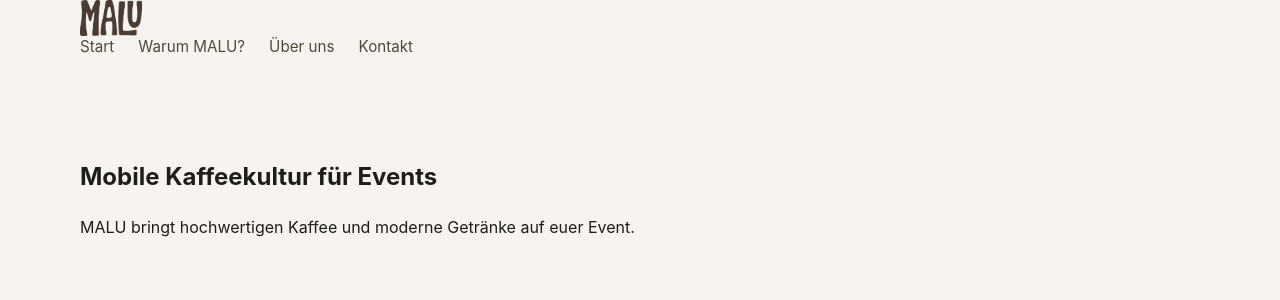
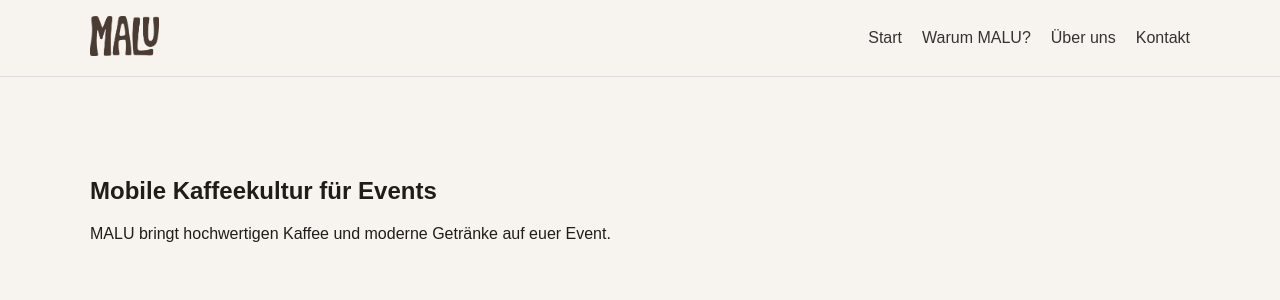
Before and after one commit to malu-website/malu-website, a React (Vite) app: page / in a window 1280 px wide. Shown: the top 300 px of the page. Built offline with nearby package versions, Linux system fonts and the light colour scheme.

Commit message:
Update index.css

```diff
--- a/index.css
+++ b/index.css
@@ -1,367 +1,44 @@
-:root {
-  font-family: Inter, ui-sans-serif, system-ui, -apple-system, BlinkMacSystemFont, 'Segoe UI', sans-serif;
-  color: #1e1d1b;
-  background: #f7f4ef;
-  line-height: 1.5;
-  font-weight: 400;
-  font-synthesis: none;
-  text-rendering: optimizeLegibility;
-  -webkit-font-smoothing: antialiased;
-  -moz-osx-font-smoothing: grayscale;
-  --bg: #f7f4ef;
-  --bg-soft: #f1ede6;
-  --text: #1f1d1a;
-  --muted: #666055;
-  --line: #dfd7cb;
-  --white: #ffffff;
-  --dark: #1f1d1a;
-}
-
-* {
-  box-sizing: border-box;
-}
-
-html {
-  scroll-behavior: smooth;
-}
-
 body {
   margin: 0;
-  min-width: 320px;
-  background: var(--bg);
-  color: var(--text);
-}
-
-a {
-  color: inherit;
-  text-decoration: none;
-}
-
-img {
-  max-width: 100%;
-  display: block;
-}
-
-.site-shell {
-  min-height: 100vh;
+  font-family: Arial, sans-serif;
+  background: #f7f4ef;
+  color: #1f1d1a;
 }
 
 .container {
-  width: min(1120px, calc(100% - 2rem));
+  width: 90%;
+  max-width: 1100px;
   margin: 0 auto;
 }
 
+/* HEADER */
 .site-header {
-  position: static;
-}
-  top: 0;
-  z-index: 20;
-  background: rgba(247, 244, 239, 0.92);
-  backdrop-filter: blur(12px);
-  border-bottom: 1px solid rgba(223, 215, 203, 0.8);
+  background: #f7f4ef;
+  border-bottom: 1px solid #ddd;
 }
 
 .header-inner {
   display: flex;
+  justify-content: space-between;
   align-items: center;
-  justify-content: space-between;
-  gap: 1rem;
-  padding: 1rem 0;
-}
-.header-left {
-  display: flex;
-  align-items: center;
-}
-.logo {
-  height: 36px;
-  width: auto;
-}
-.brand {
-  font-size: 1.25rem;
-  font-weight: 700;
-  letter-spacing: 0.28em;
+  padding: 16px 0;
 }
 
-.brand-subtitle,
-.section-label,
-.section-label-dark {
-  font-size: 0.78rem;
-  text-transform: uppercase;
-  letter-spacing: 0.18em;
-  color: #7a7369;
-}
-
-.section-label-dark {
-  color: rgba(255,255,255,0.7);
+.logo {
+  height: 40px;
 }
 
 .nav {
   display: flex;
-  gap: 1.5rem;
-  font-size: 0.95rem;
+  gap: 20px;
 }
 
 .nav a {
-  color: #4e493f;
+  text-decoration: none;
+  color: #333;
 }
 
-.nav a:hover,
-.contact-list a:hover {
-  text-decoration: underline;
+/* HERO */
+.hero-section {
+  padding: 80px 0;
 }
-
-.hero-section,
-.section {
-  padding: 5rem 0;
-}
-
-.section-white {
-  background: var(--white);
-  border-top: 1px solid var(--line);
-  border-bottom: 1px solid var(--line);
-}
-
-.section-alt {
-  background: var(--bg-soft);
-}
-
-.hero-grid,
-.two-column-layout,
-.footer-grid,
-.callout-card {
-  display: grid;
-  gap: 2rem;
-}
-
-.hero-grid,
-.two-column-layout {
-  grid-template-columns: 1.1fr 0.9fr;
-  align-items: start;
-}
-
-.hero-copy h1,
-.section h2 {
-  margin: 0.75rem 0 0;
-  line-height: 1.08;
-  letter-spacing: -0.03em;
-}
-
-.hero-copy h1 {
-  font-size: clamp(2.4rem, 5vw, 4.6rem);
-  max-width: 13ch;
-}
-
-.section h2 {
-  font-size: clamp(2rem, 4vw, 3.4rem);
-}
-
-.hero-copy p,
-.section p,
-.card p,
-.footer-copy,
-.contact-list p {
-  color: var(--muted);
-  font-size: 1.02rem;
-  line-height: 1.8;
-}
-
-.lead,
-.lead-text {
-  font-size: 1.1rem;
-}
-
-.max-width-text {
-  max-width: 52rem;
-}
-
-.eyebrow-pill {
-  display: inline-flex;
-  align-items: center;
-  border: 1px solid var(--line);
-  border-radius: 999px;
-  padding: 0.55rem 1rem;
-  color: var(--muted);
-  font-size: 0.9rem;
-}
-
-.button-group {
-  display: flex;
-  flex-wrap: wrap;
-  gap: 1rem;
-  margin-top: 2rem;
-}
-
-.button {
-  display: inline-flex;
-  align-items: center;
-  justify-content: center;
-  padding: 0.95rem 1.35rem;
-  border-radius: 1rem;
-  font-weight: 600;
-  transition: transform 0.18s ease, background 0.18s ease;
-}
-
-.button:hover {
-  transform: translateY(-1px);
-}
-
-.button-primary {
-  background: var(--dark);
-  color: var(--white);
-}
-
-.button-secondary {
-  background: transparent;
-  border: 1px solid var(--line);
-}
-
-.button-secondary:hover {
-  background: rgba(31, 29, 26, 0.04);
-}
-
-.hero-cards,
-.grid {
-  display: grid;
-  gap: 1rem;
-}
-
-.hero-cards {
-  grid-template-columns: repeat(2, minmax(0, 1fr));
-}
-
-.grid-4 {
-  grid-template-columns: repeat(4, minmax(0, 1fr));
-  margin-top: 3rem;
-}
-
-.grid-2 {
-  grid-template-columns: repeat(2, minmax(0, 1fr));
-}
-
-.card {
-  background: var(--white);
-  border: 1px solid var(--line);
-  border-radius: 2rem;
-  padding: 1.75rem;
-  box-shadow: 0 8px 24px rgba(41, 35, 28, 0.04);
-}
-
-.card-span-2 {
-  grid-column: span 2;
-}
-
-.card-highlight p:last-child {
-  font-size: 1.15rem;
-  line-height: 1.8;
-}
-
-.soft-card {
-  background: #faf8f5;
-}
-
-.dark-card {
-  background: var(--dark);
-  color: var(--white);
-}
-
-.dark-card p {
-  color: rgba(255, 255, 255, 0.78);
-}
-
-.compact-grid {
-  margin-top: 2rem;
-}
-
-.value-box,
-.tag-list li,
-.inner-box {
-  border-radius: 1.25rem;
-}
-
-.value-box {
-  border: 1px solid rgba(255, 255, 255, 0.15);
-  padding: 1rem;
-}
-
-.tag-list,
-.target-list {
-  list-style: none;
-  padding: 0;
-  margin: 1rem 0 0;
-}
-
-.tag-list li {
-  background: #f6f2ec;
-  padding: 0.95rem 1rem;
-  margin-bottom: 0.8rem;
-}
-
-.inner-box {
-  margin-top: 1.5rem;
-  background: #f6f2ec;
-  padding: 1.4rem;
-}
-
-.inner-box h4,
-.card h3,
-.card h4 {
-  margin-top: 0;
-  margin-bottom: 0.8rem;
-}
-
-.callout-card {
-  grid-template-columns: 1fr auto;
-  align-items: end;
-}
-
-.site-footer {
-  border-top: 1px solid var(--line);
-  padding: 3rem 0;
-}
-
-.footer-grid {
-  grid-template-columns: repeat(3, minmax(0, 1fr));
-}
-
-.contact-list p,
-.footer-copy {
-  margin: 0.25rem 0;
-}
-
-@media (max-width: 980px) {
-  .hero-grid,
-  .two-column-layout,
-  .footer-grid,
-  .callout-card,
-  .grid-4,
-  .grid-2 {
-    grid-template-columns: 1fr;
-  }
-}
-
-@media (max-width: 760px) {
-  .nav {
-    display: none;
-  }
-
-  .hero-cards {
-    grid-template-columns: 1fr;
-  }
-
-  .card-span-2 {
-    grid-column: span 1;
-  }
-
-  .hero-section,
-  .section {
-    padding: 4rem 0;
-  }
-
-  .container {
-    width: min(1120px, calc(100% - 1.25rem));
-  }
-
-  .card {
-    border-radius: 1.5rem;
-    padding: 1.25rem;
-  }
```
